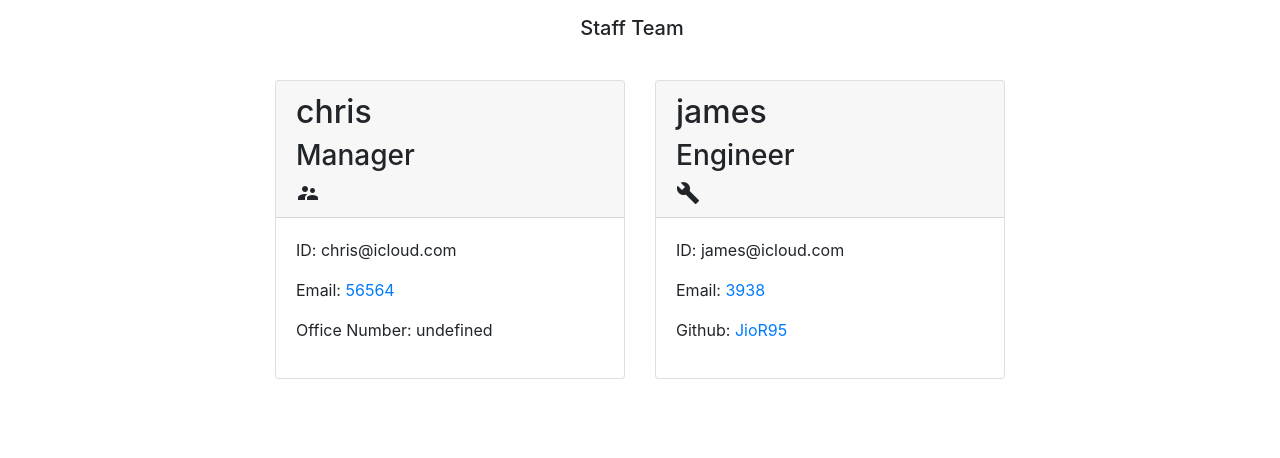
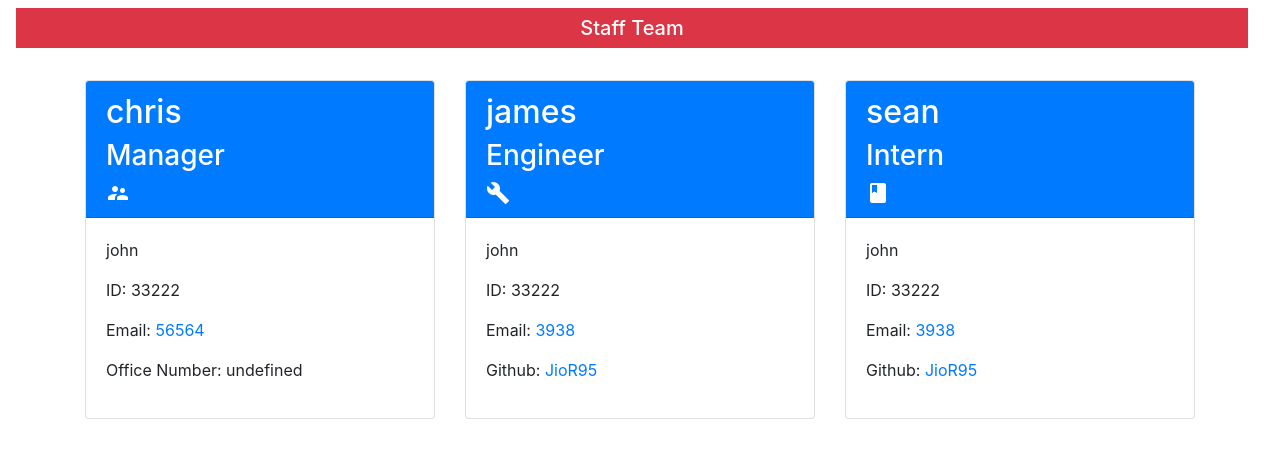
Before and after one commit to JioR95/Profile-Generator, a website: page dist/index.html in a window 1280 px wide. Drawn offline with nearby package versions, Linux system fonts and the light colour scheme.

Commit message:
card headers update in generatehtml

```diff
--- a/dist/index.html
+++ b/dist/index.html
@@ -13,7 +13,7 @@
         <body>
         <header>
         <nav class="navbar" id="navbar">
-        <span class="navbar-brand mb-0 h1 w-100 text-center" id="navbar-text">Staff Team</span>
+        <span class="navbar-brand mb-0 h1 w-100 text-center px-4 bg-danger text-white" id="navbar-text">Staff Team</span>
         </nav>
         </header>
         <main>
@@ -22,30 +22,48 @@
         <!--Team Cards-->
 
       <div class= "col-4 mt-4"> <div class= "card h-100">
-      <div class= "card-header">
+      <div class= "card-header bg-primary text-white">
       <h2>chris</h2>
       <h3>Manager</h3><i class="material-icons">supervisor_account</i>
       </div>
       <div class= "card-body">
-      <p class= "id">ID: chris@icloud.com </p>
+      <p class="name">john</p>
+      <p class= "id">ID: 33222</p>
       <p class= "email">Email: <a href= "mailto:56564">56564 </a> </p>
       <p class= "office">Office Number: undefined </p>
       </div>
       </div>
       </div>
 
-    <div class= "col-4 mt-4"> <div class= "card h-100">
-    <div class= "card-header">
+    <div class= "col-4 mt-4"> <div class= "card h-100 ">
+    <div class= "card-header bg-primary text-white">
     <h2>james</h2>
     <h3>Engineer</h3><i class="material-icons">build</i>
     </div>
     <div class= "card-body">
-    <p class= "id">ID: james@icloud.com</p>
+
+    <p class="name">john</p>
+    <p class= "id">ID: 33222</p>
     <p class= "email">Email: <a href= "mailto:3938">3938</a></p>
     <p class="github">Github: <a href="https://github.com/JioR95">JioR95</a></p>
     </div>
     </div>
     </div>
+
+    <div class= "col-4 mt-4"> <div class= "card h-100">
+      <div class= "card-header bg-primary text-white">
+      <h2>sean</h2>
+      <h3>Intern</h3><i class="material-icons">books</i>
+      </div>
+
+      <div class= "card-body">
+      <p class="name">john</p>
+      <p class= "id">ID: 33222</p>
+      <p class= "email">Email: <a href= "mailto:3938">3938</a></p>
+      <p class="github">Github: <a href="https://github.com/JioR95">JioR95</a></p>
+      </div>
+      </div>
+      </div>
 
         </div>
         </div>
```
